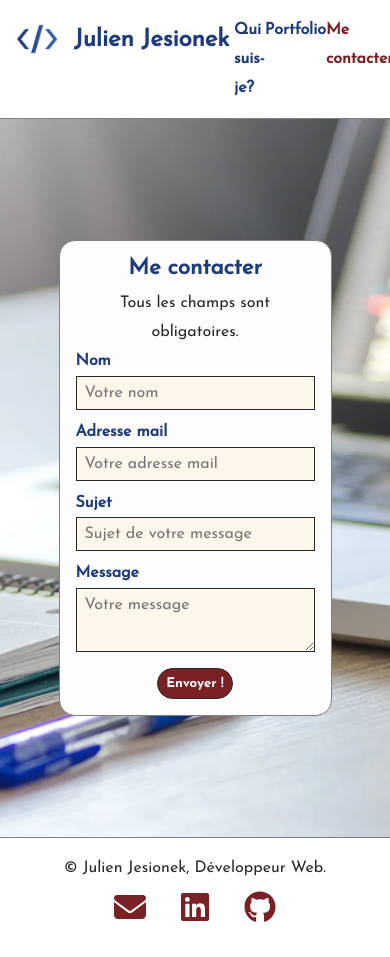
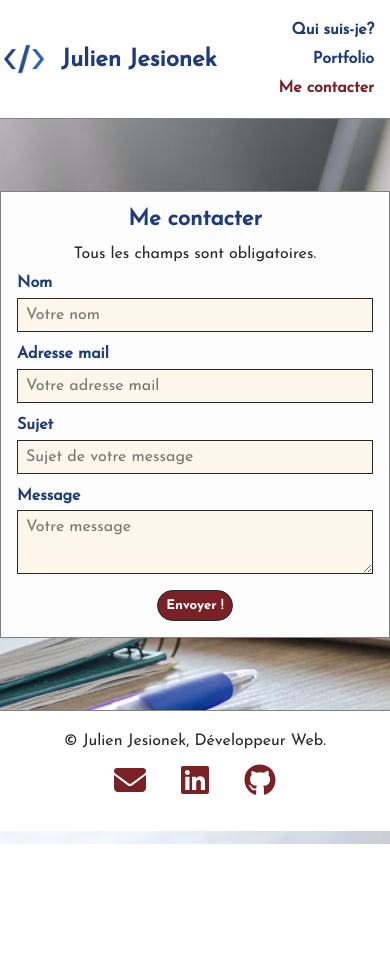
Before and after one commit to JulienJes/portfolio, a React (Create React App) app: page /contact in a window 390 px wide. After the commit the page ends 844 px from the top, so only its background shows below. Built offline with nearby package versions, Linux system fonts and the light colour scheme.

Commit message:
Mobile done (tba)

```diff
--- a/src/styles/responsive/mobile.scss
+++ b/src/styles/responsive/mobile.scss
@@ -1,3 +1,101 @@
 @media screen and (max-width:767px) {
 
+    // SETTINGS ------------------------
+    main{
+        min-height: 70vh;
+    }
+
+    // HEADER ------------------------
+    .logo-container{
+        display: flex;
+        align-items: center;
+        margin-left: 0.2rem;
+    }
+
+    .nav-container{
+        padding-right: 1rem;
+        & ul{
+            flex-direction: column;
+            align-items: flex-end;
+        }
+    }
+
+    //HOME ------------------------
+    .home{
+        max-width: unset;
+        width: 100%;
+        border-radius: unset;
+    }
+
+    //ABOUTME ------------------------
+    .about{
+        padding: 0 0.5rem;
+    }
+
+    .infos{
+        flex-direction: column;
+        align-items: center;
+
+    }
+
+    .head{
+        width: 90%;
+    }
+
+    .cards{
+        flex-direction: column;
+        & .card{
+            width: 100%;
+            margin-right: unset;
+            &:first-child{
+                margin-bottom: 1rem;
+            }
+        }
+    }
+
+    .education{
+        &-body{
+            & .cards{
+                flex-direction: column;
+                border-bottom-left-radius: 25px;
+                border-bottom-right-radius: 25px;
+                & .card{
+                    width: 100%;
+                    margin-right: unset;
+                    &:first-child{
+                        margin-right: unset;
+                    }
+                }
+            }
+        }
+    }
+
+    // PORTFOLIO ------------------------
+    .portfolio{
+        &-body{
+            & .project{
+                width: 100%;
+                &:not(:last-child){
+                }
+                &:first-child{
+                    margin-right: unset;
+                    margin-bottom: unset;
+                }
+            }
+        }
+    }
+
+    // CONTACTME ------------------------
+    .contact{
+        max-width: unset;
+        width: 100%;
+        border-radius: unset;
+    }
+
+    //FOOTER ------------------------
+    footer{
+        & div{
+            padding: unset;
+        }
+    }
 }
```
